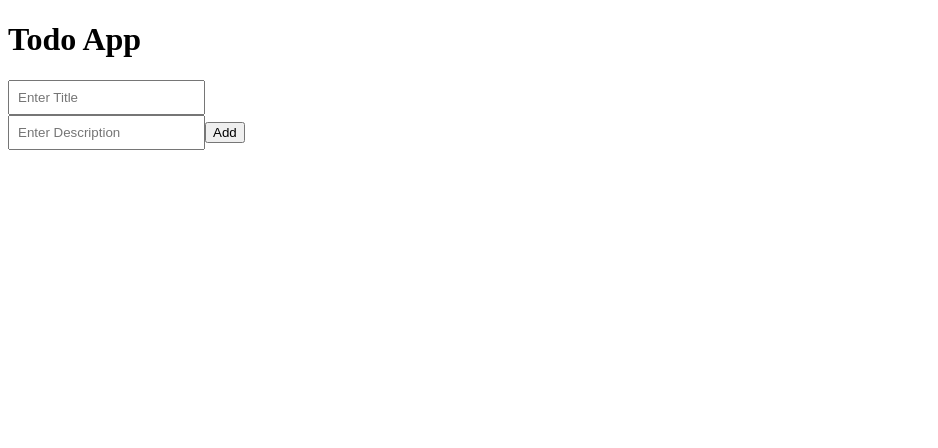
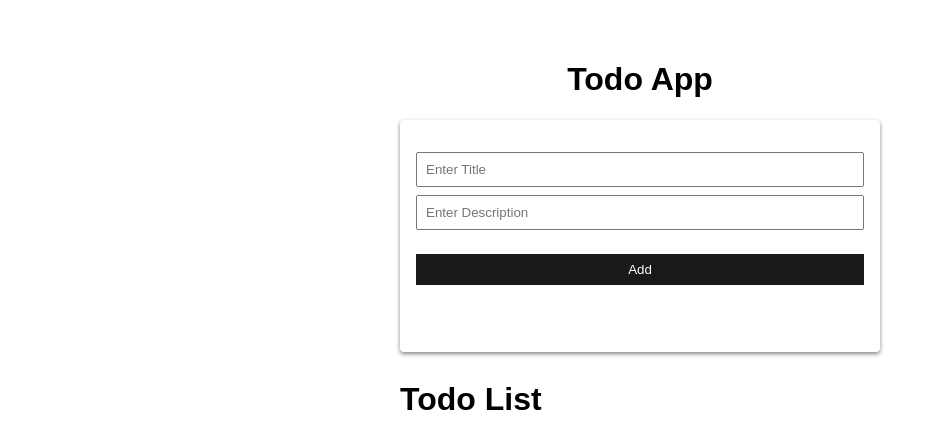
Before and after one commit to nitesh-cloveit/karthik-batch-todo-app, a React (Vite) app: page / in a window 1280 px wide. Shown: the top 448 px of the page, without its empty margins (0-938 px from the left). Built offline with nearby package versions, Linux system fonts and the light colour scheme.

Commit message:
update todo app

```diff
--- a/src/App.tsx
+++ b/src/App.tsx
@@ -9,36 +9,40 @@ interface TodoItem {
 }
 
 function App() {
-  const [title, setTitle] = useState<string>("");
+  const [title, setTitle] = useState("");
   const [description, setDescription] = useState("");
   const [todos, setTodos] = useState<TodoItem[]>([]);
+  const [error, setError] = useState("");
 
-  const addTodo = (e: any) => {
+  const addTodo = (e: React.FormEvent<HTMLFormElement>) => {
     e.preventDefault();
+    if (isTitleSame()) {
+      setError("Title already exists");
+      return;
+    }
     setTodos([...todos, { title, description }]);
     setTitle("");
     setDescription("");
+    setError("");
   };
 
+  const isTitleSame = () => {
+    return todos.some((todo) => todo.title === title);
+  };
+
+  /* store data in local storage */
+  // useEffect(() => {
+  //   if (todos.length !== 0) {
+  //   localStorage.setItem("todos", JSON.stringify(todos));
+  //   }
+  // },[todos]);
+
   return (
-    <>
+    <div className="app">
       <Header />
       <div className="container">
-        {/* <input
-          type="text"
-          value={title}
-          name="title"
-          placeholder="Enter Title"
-          onChange={(e) => setTitle(e.target.value)}
-        />
-        <input
-          type="text"
-          name="description"
-          value={description}
-          placeholder="Enter Description"
-          onChange={(e) => setDescription(e.target.value)}
-        /> */}
         <form onSubmit={addTodo}>
+          <div className="input-container">
             <TodoInput
               value={title}
               name="Title"
@@ -46,18 +50,20 @@ function App() {
               onChange={setTitle}
             />
             <TodoInput
+              required={false}
               value={description}
               name="Description"
               placeholder="Enter Description"
               onChange={setDescription}
             />
-
+          </div>
+          {error && <p className="error">Title already exists</p>}
           <button type="submit">Add</button>
         </form>
 
         <div>
-          {todos.length > 0 &&
-            todos.map((todo, index) => (
+          <h1>Todo List</h1>
+          {todos.map((todo, index) => (
             <Card
               key={index}
               title={todo.title}
@@ -66,11 +72,14 @@ function App() {
           ))}
         </div>
       </div>
-    </>
+    </div>
   );
 }
 
 export default App;
+
+
+/* Features of React */
 // Component based
 // code reusable
 // JSX
--- a/src/components/todoInput.tsx
+++ b/src/components/todoInput.tsx
@@ -3,11 +3,13 @@ interface TodoInputProps {
   placeholder: string;
   onChange: (e: string) => void;
   value: string;
+  required?: boolean;
 }
 
-export default function TodoInput({ name, placeholder, onChange, value }: TodoInputProps) {
+export default function TodoInput({ name, placeholder, onChange, value, required = true }: TodoInputProps) {
   return (
     <input
+      required={required}
       type="text"
       value={value}
       name={name}
--- a/src/index.css
+++ b/src/index.css
@@ -1,18 +1,39 @@
+#root {
+  margin: 0;
+  font-family: Arial, sans-serif;
+  height: 100vh;
+}
+
+.app {
+  display: flex;
+  flex-direction: column;
+  justify-content: center;
+  align-items: center;
+  height: 100%;
+  padding: 32px;
+}
+
 .container {
   display: flex;
   flex-direction: column;
-  width: 30%;
+  width: 40%;
   gap: 8px;
+  height: 100%;
 }
+
+.input-container {
+  display: flex;
+  flex-direction: column;
+  gap: 8px;
+  margin-top: 16px;
+}
+
 .card {
-  width: 300px;
-  height: 80px;
   text-align: left;
-  padding: 8px;
-  border: 1px solid;
+  padding: 8px 16px;
   margin: 8px;
-  box-shadow: 5px 5px 5px hsl(0deg 0% 0% / 63%);
-  display: inline-block;
+  box-shadow: 0px 2px 5px hsla(0, 2%, 25%, 0.63);
+  border-radius: 4px;
 }
 
 .card .card-title {
@@ -28,3 +49,27 @@
 .container input {
   padding: 8px;
 }
+
+.container form {
+  display: flex;
+  flex-direction: column;
+  gap: 8px;
+  box-shadow: 0px 2px 4px hsla(0, 2%, 25%, 0.63);
+  border-radius: 4px;
+  padding: 16px;
+  height: 200px;
+}
+
+.container button {
+  padding: 8px;
+  background-color: #1a1818;
+  color: white;
+  border: none;
+  cursor: pointer;
+  margin-top: 16px;
+}
+
+.error {
+  color: red;
+  margin: 0;
+}
```
Lines whose indentation alone changed are shown as unchanged.
